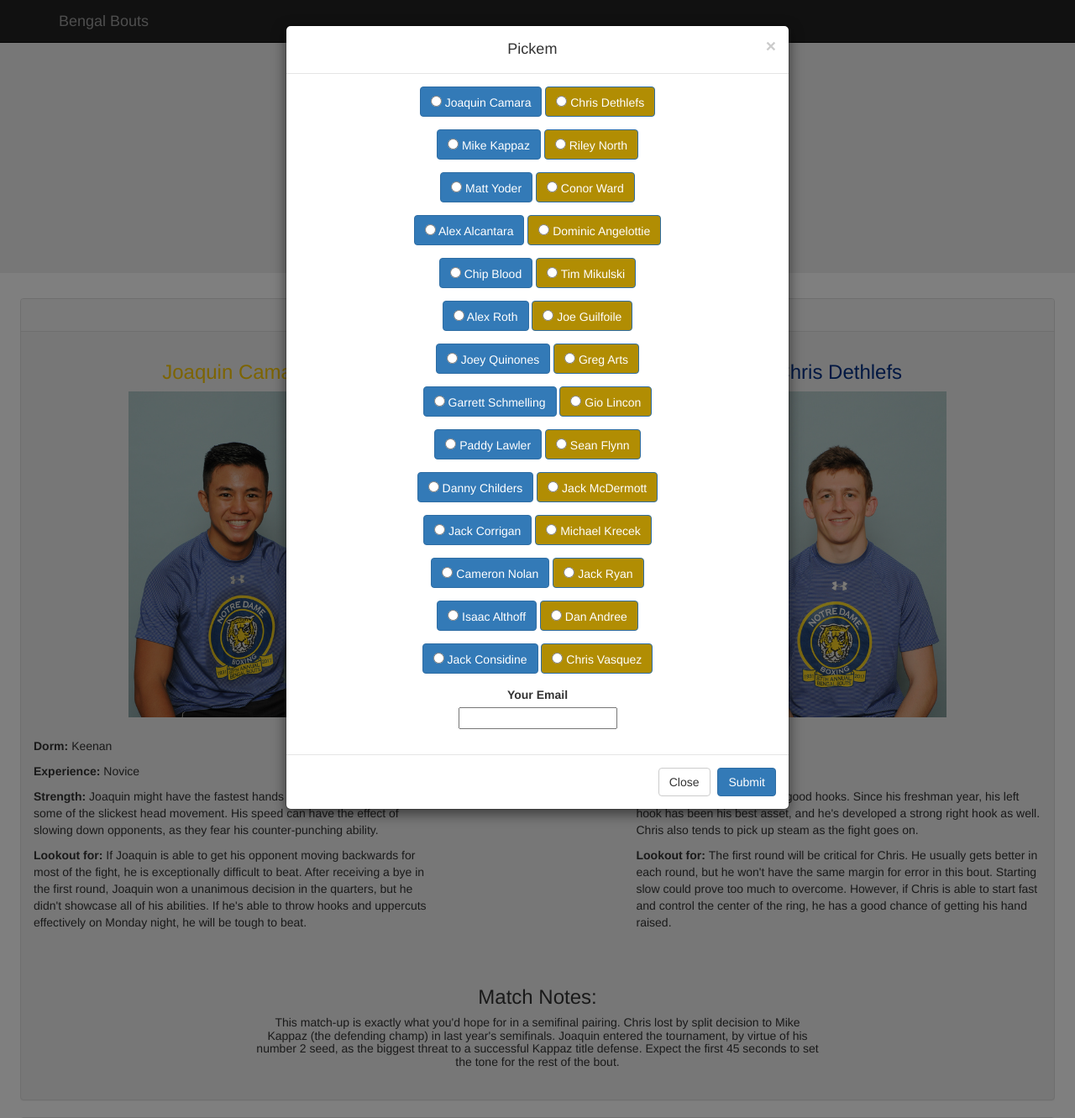
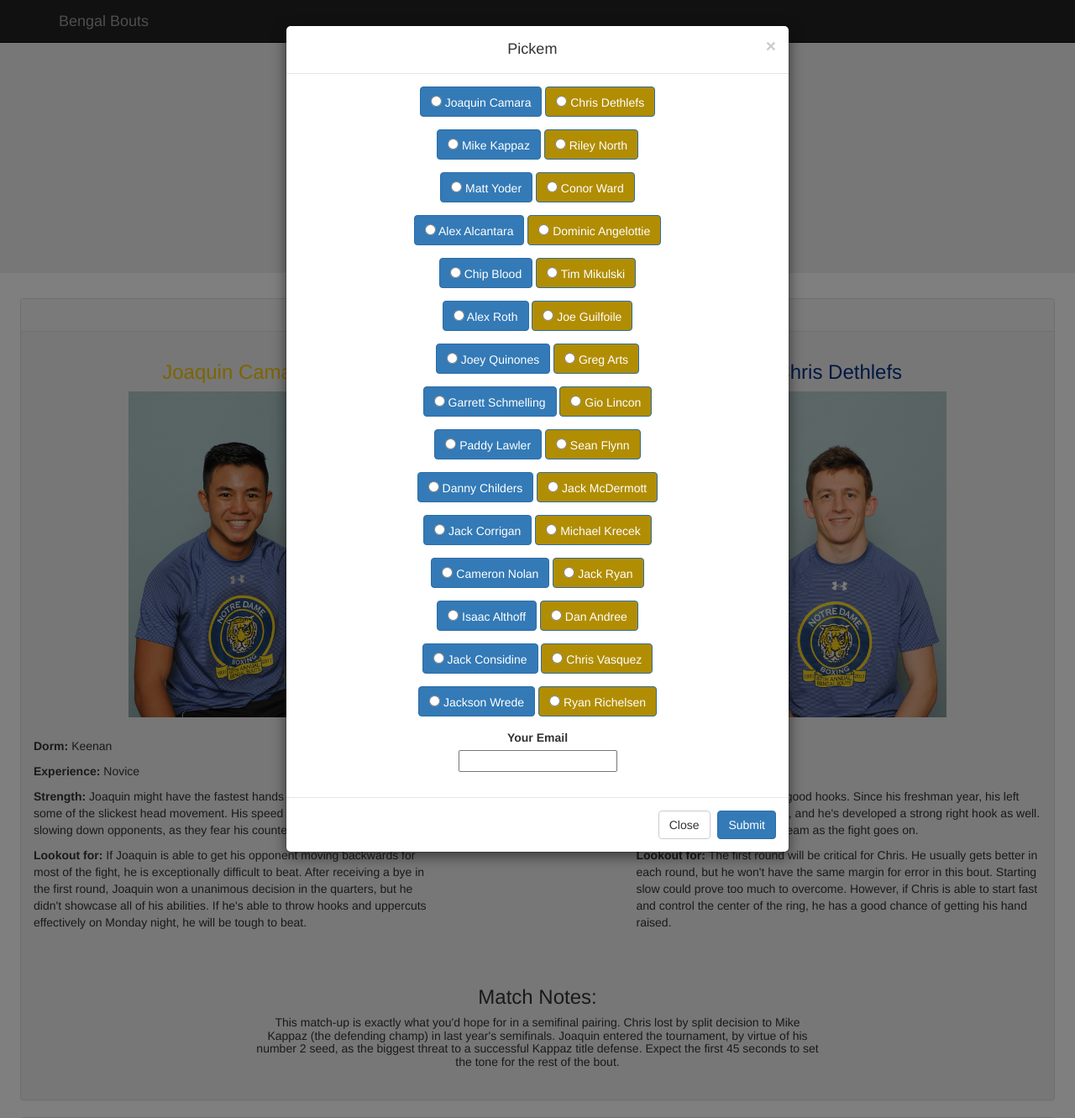
Before and after one commit to considine/bengalbouts-matchups, a PHP site: page / in a window 1280 px wide, after a click on "Pick your Winners". Shown: the top 1331 px of the page at 84% size. Run offline with PHP 8.4, Linux system fonts and the light colour scheme.

Commit message:
Processed

```diff
--- a/index.php
+++ b/index.php
@@ -508,6 +508,38 @@
 	    <h5 class="center-text">This is a great matchup that you love to see in the semi finals - a four year veteran vs a three year veteran. Expect the experience to be on display, as neither of these fighters will be intimidated or back down from anything. If Considine gets rolling with his 1-2, he'll be on his way to the 87th Bengal Bouts finals. However, if Chris can make Considine miss and pay off of counter punch opportunities, it will plant some doubt in his mind, enough to throw him off his rhythm so that Chris can capitalize and throw his combinations. Vasquez will need to stay on the inside to negate the 1-2. If he accomplishes these things, Chris will be on his way to a finals appearance. </h5>
 	</div>
 	  </div>
+	</div><div class="panel panel-default custom-panel">
+	  <div class="panel-heading panel-heading-custom">
+	    <h3 class="panel-title">C_WEIGHT Weight Class</h3>
+	  </div>
+	  <div class="panel-body">
+	    <div class="row">
+	    	<div class="col-md-5 center-col">
+	    		<h3 class="boxer-title center-text boxer-gold"> Jackson Wrede </h3>
+	    		 <img class="boxer-photo" alt="blue-boxer" src="img/jwrede.jpg"> </img>
+	    		 <p class="descrip-text"><strong>Dorm: </strong>Knott</p>
+	    		 <p class="descrip-text"><strong>Experience: </strong>3rd Year</p>
+    		  	<p class="descrip-text"><strong>Strength: </strong>Wrede is a two time finalist - fighting the dynamic duo of the Plantz brothers in each of his finals bouts. This experience has made him into a salty veteran that hits like a mack truck. For his size, Jackson lives up to his nickname - "The Flash." His wrestling background shines in the ring as he moves well for a heavy weight. An inside fighter by trade, Wrede is used to being shorter than his opponents and looks to take the fight inside to the body. Jackson will do everything in his power to pin his opponent against the ropes, and with good reason. If Wrede gets his opponent against the ropes, it helps negate his reach disadvantage. </p>
+	    		<p class="descrip-text"><strong>Lookout for:</strong> During the season, Jackson looked like he hadn't quite hit his groove yet this year, but he has come to life in the tournament thus far. Jackson struggles against opponents that can handle his power and keep walking forward. He will certainly be pushed on Monday against a tough opponent in Richelson. If Jackson can string his punches together or land one big shot, he's going to have a good shot at getting back to the finals. </p>
+			 </div>
+			 <div class="col-md-2 center-text">
+			 	<h1> VS </h1>
+			 </div>
+			 <div class="col-md-5">
+			 	<h3 class="boxer-title center-text boxer-blue"> Ryan Richelsen </h3>
+			 	<img class="boxer-photo" alt="blue-boxer" src="img/rrichelson.jpg	"> </img>
+			 	<p class="descrip-text"><strong>Dorm: </strong>Morrissey</p>
+	    		 <p class="descrip-text"><strong>Experience:</strong> 2nd Year</p>
+    		  	<p class="descrip-text"><strong>Strength: </strong>Ryan is one tough customer - capable of taking big shots and walking right through them to deliver big shots to his opponent. One of the lighter heavyweights, he moves fairly well. His main strength is his ability to keep coming forward and disrupting his opponents rhythm and timing. Richelsen's reach on Wrede will be a huge advantage for him in this bout, and he will need to use his 1-2 effectively to disrupt Wrede's timing. After a tough draw in last year's tournament and a loss to an extremely talented fighter, Ryan is here this year to show why he's a talented young star of the program.</p>
+	    		<p class="descrip-text"><strong>Lookout for: </strong>This will be Ryan's first real test of the tournament this year, and it will show early if he is ready for it. If he is able to eat Jackson's punches without too much damage, Ryan will out-throw Jackson and be on his way to a trip to the finals. Ryan will have to do whatever he can to stay out of the corners and off the ropes where his reach advantage will be negated. </p>
+			 </div>
+
+	    </div>
+	    <div class="row match-notes-container">
+	    <h3 class='center-text match-notes-header'> Match Notes: </h3>
+	    <h5 class="center-text">This will be one of the best matchups of the night, and the first round will tell the story of how the fight will go. If Richelsen is capable of handling Jackson's power, he has the advantage in this bout with the reach and smoother punching, as well as higher quantity punching. However, if Jackson can assert pressure on Richelsen and attack smoothly with combinations against the ropes on the inside, Wrede has great odds of heading back to the finals. </h5>
+	</div>
+	  </div>
 	</div>
 
     <div class="modal fade" id="myModal" tabindex="-1" role="dialog" aria-labelledby="myModalLabel">
@@ -632,6 +664,14 @@
 	  <input type="radio" name="bout15" id="option3" autocomplete="off" value="Chris Vasquez"> Chris Vasquez
 	</label>
 </div>
+<div class="form-group pickem">
+    <label class="btn btn-primary center">
+	  <input type="radio" name="bout18" id="option2" autocomplete="off" value="Jackson Wrede"> Jackson Wrede
+	</label>
+	<label class="btn btn-primary gold center">
+	  <input type="radio" name="bout18" id="option3" autocomplete="off" value="Ryan Richelsen"> Ryan Richelsen
+	</label>
+</div>
 
           </div>
           <div class="form-group pickem">
@@ -639,7 +679,7 @@
             <br />
             <input type="text" name="email" id="emailInput"> </input>
           </div>
-          <input type="hidden" value="14" name="numberBouts"> </input>
+          <input type="hidden" value="15" name="numberBouts"> </input>
         </form>
       </div>
       <div class="modal-footer">
--- a/js/checkform.js
+++ b/js/checkform.js
@@ -1,5 +1,5 @@
 $('.submit-pickem').click(function () {
-	if ($('input[type=radio]:checked').size() !== 14) {
+	if ($('input[type=radio]:checked').size() !== 15) {
 		alert ("Please select all bouts");
 	}
 	else if ($('#emailInput').val().length === 0) {
```
Also changed, not shown: next.php (+13 -0 lines).
